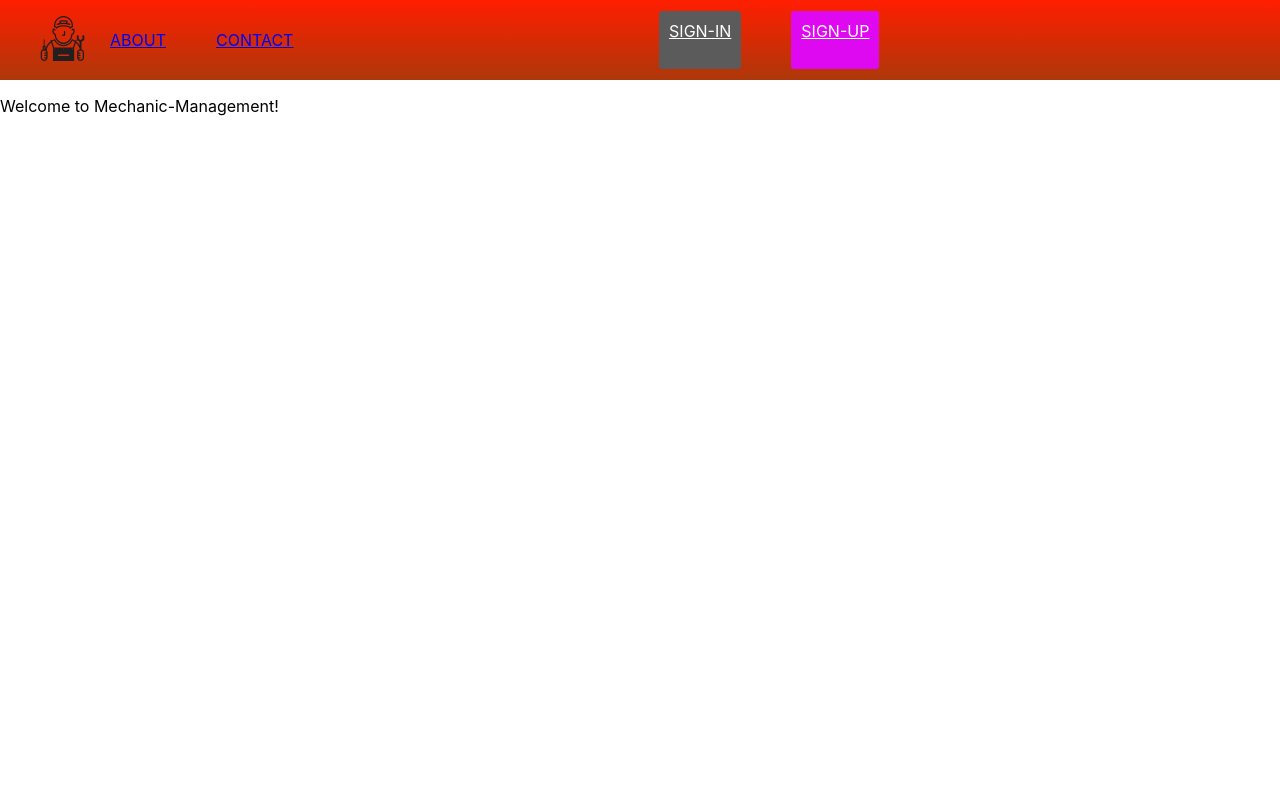
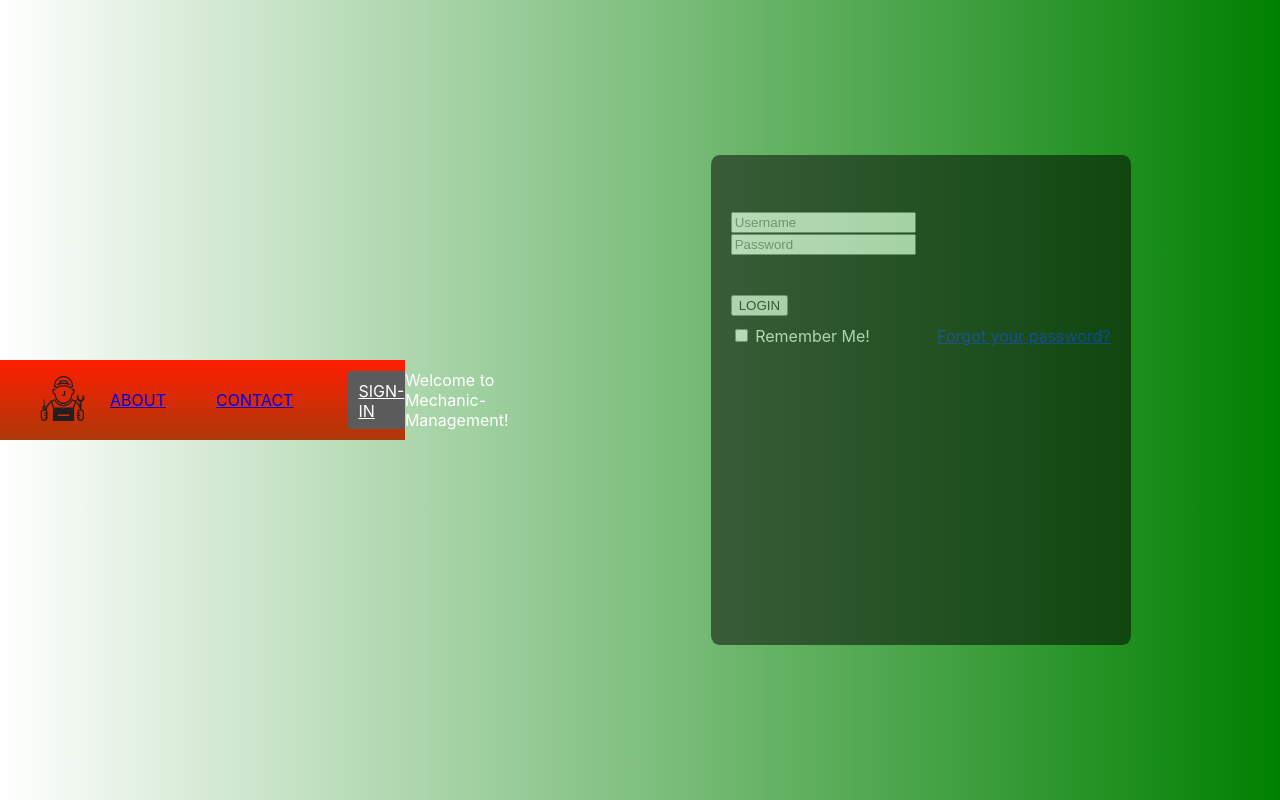
Before and after one commit to Team-Armadillo/Mechanic-Management, a React (Create React App) app in the folder client/: page / in a window 1280 px wide. Built offline with nearby package versions, Linux system fonts and the light colour scheme.

Commit message:
Added new landing-page code, found issue and fixed

```diff
--- a/client/src/components/SignInForm.js
+++ b/client/src/components/SignInForm.js
@@ -1,7 +1,8 @@
 import React, { useState } from "react";
 import ReactDOM from 'react-dom'
+import "./SignInForm.css";
 
-const SignInForm= () => {
+const SignInForm = () => {
 
     return(
        <div className="container">
@@ -27,8 +28,8 @@ const SignInForm= () => {
 </div>
  <button type="button" className="btn btn-secondary btn-block">LOGIN</button>
  <div className="message">
-<div><input type="checkbox" /> Remember ME</div>
- <div><a href="#">Forgot your password</a></div>
+<div><input type="checkbox" /> Remember Me!</div>
+ <div><a href="#">Forgot your password?</a></div>
  </div>
    </form>
           </div>
@@ -36,4 +37,5 @@ const SignInForm= () => {
        </div>
     )
   };
+
 export default SignInForm;
--- a/client/src/pages/Contact.js
+++ b/client/src/pages/Contact.js
@@ -1,5 +1,4 @@
 import React, { useState } from "react";
-
 import Navbar from "../components/Navbar.js";
 
 const Contact = () => {
--- a/client/src/pages/Home.js
+++ b/client/src/pages/Home.js
@@ -1,15 +1,15 @@
 import React, { useState } from "react";
 import ReactDOM from 'react-dom'
 import Navbar from "../components/Navbar.js";
-
-import SignInForm from "../components/SignInForm.js";
+import SignInForm from "../components/SignInForm.js"
 
 const Home = () => {
   return (
     <div className="container">
       <Navbar />
       <p>Welcome to Mechanic-Management!</p>
-      {/* <SigninForm /> */}
+
+      { < SignInForm />}
 
     </div>
   );
```
Also changed, not shown: client/src/components/SignInForm.css (renamed from client/src/components/SignInFrom.css).
